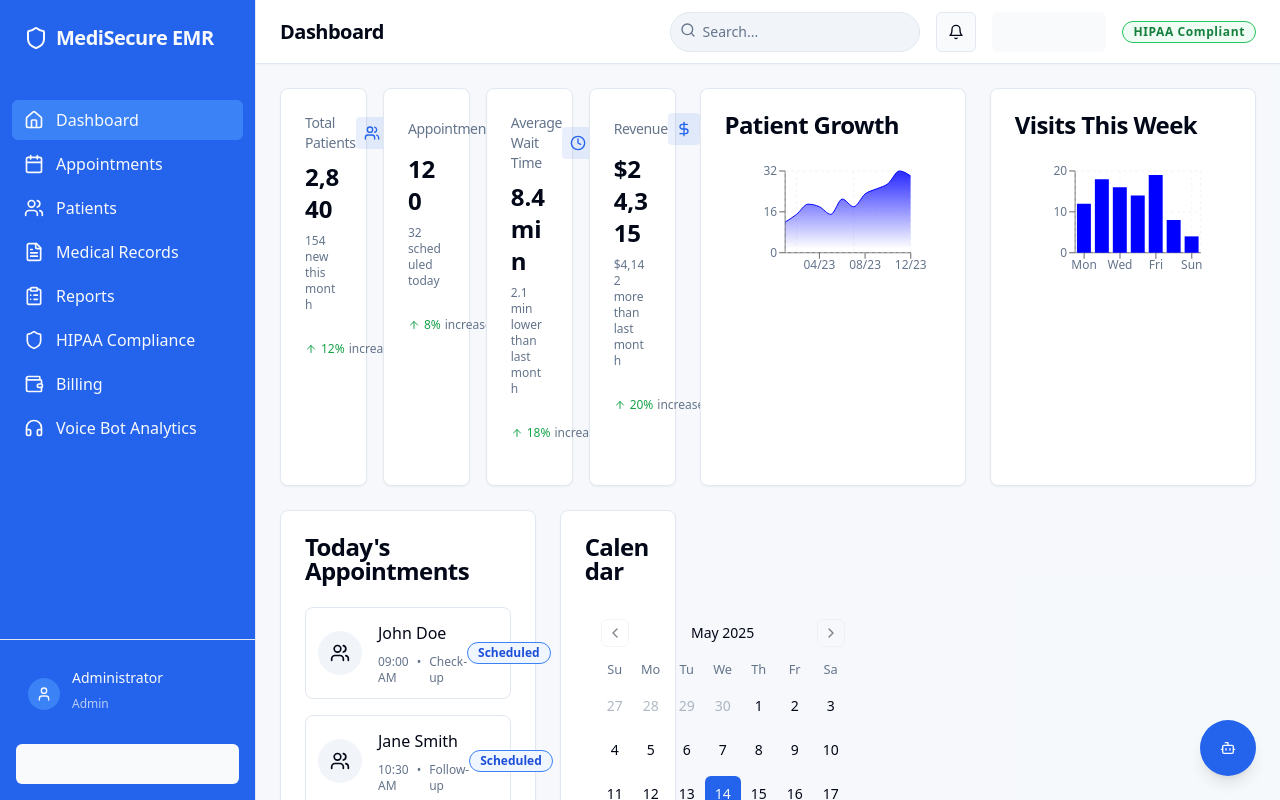
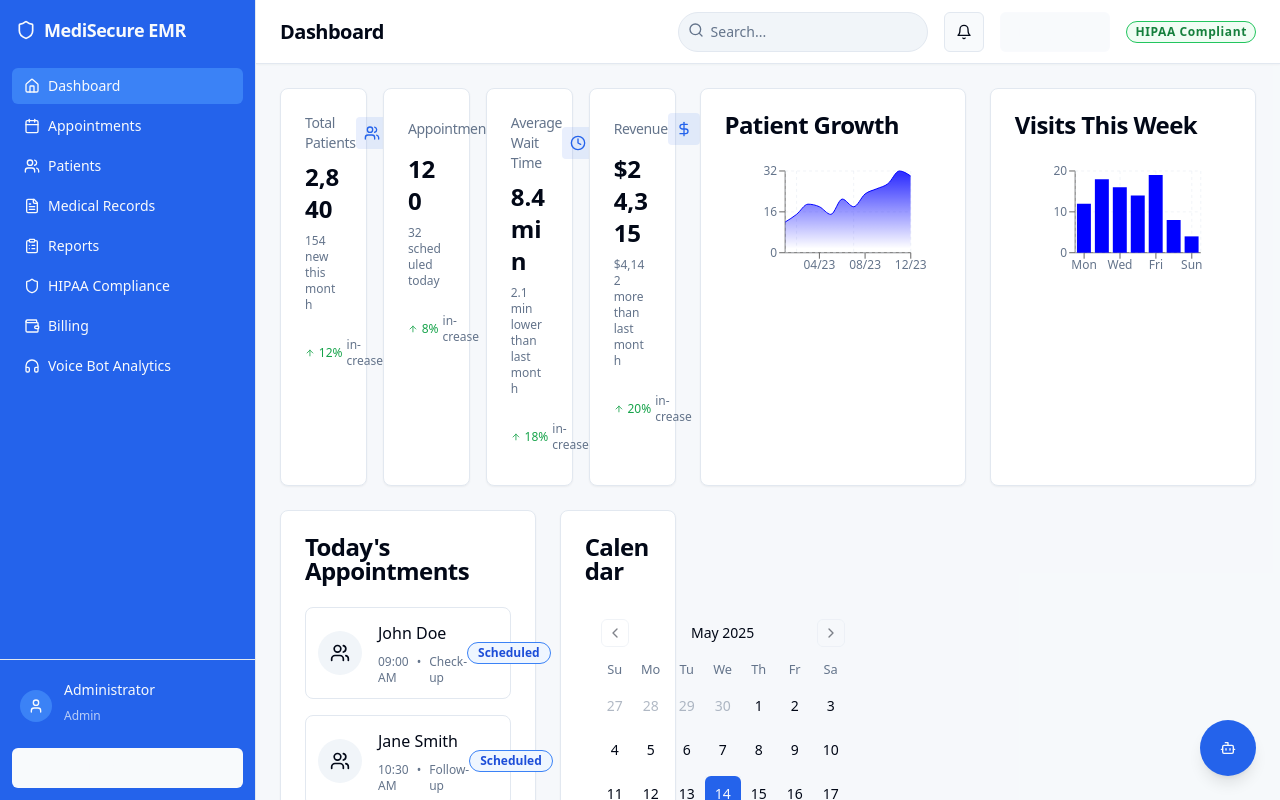
Before and after one commit to haroon-23/medhelp, a React (Vite) app: page /dashboard in a window 1280 px wide. Built offline with nearby package versions, Linux system fonts and the light colour scheme; sample sign-in values are in the browser's storage.

Commit message:
Fix text alignment and layout issues
Addresses text display problems throughout the app, ensuring text fits within its designated layout and borders. Includes font design adjustments.

```diff
--- a/src/components/Layout/AppLayout.tsx
+++ b/src/components/Layout/AppLayout.tsx
@@ -42,38 +42,38 @@ const AppLayout = ({ children, title }: AppLayoutProps) => {
       <div className="flex-1 flex flex-col overflow-hidden">
         <header className="h-16 border-b flex items-center justify-between px-6 bg-white shadow-sm animate-fade-in">
           <div className="flex items-center gap-4">
-            <h1 className="text-xl font-semibold truncate">{title || 'MediSecure EMR'}</h1>
+            <h1 className="text-xl font-semibold truncate max-w-[200px]">{title || 'MediSecure EMR'}</h1>
           </div>
 
-          <div className="flex items-center gap-4">
-            <div className="relative">
+          <div className="flex items-center gap-2 md:gap-4">
+            <div className="relative hidden sm:block">
               <Search className="absolute left-2.5 top-2.5 h-4 w-4 text-muted-foreground" />
               <Input
                 type="search"
                 placeholder="Search..."
-                className="pl-8 w-[200px] md:w-[250px] rounded-full bg-secondary"
+                className="pl-8 w-[150px] md:w-[250px] rounded-full bg-secondary"
               />
             </div>
 
-            <Button variant="outline" size="icon" className="transition-all duration-300 hover:bg-secondary">
+            <Button variant="outline" size="icon" className="transition-all duration-300 hover:bg-secondary hidden sm:flex">
               <Bell className="h-4 w-4" />
               <span className="sr-only">Notifications</span>
             </Button>
 
             <Button
               variant="outline"
-              className="flex items-center gap-2 border-sidebar-foreground/20 text-sidebar-foreground"
+              className="flex items-center gap-1 border-sidebar-foreground/20 text-sidebar-foreground"
               onClick={handleSignOut}
             >
               <LogOut className="h-4 w-4" />
-              <span>Sign Out</span>
+              <span className="text-xs sm:text-sm">Sign Out</span>
             </Button>
 
-            <span className="hipaa-badge">HIPAA Compliant</span>
+            <span className="hipaa-badge text-xs whitespace-nowrap">HIPAA Compliant</span>
           </div>
         </header>
 
-        <main className="flex-1 overflow-auto p-6 bg-muted/30">
+        <main className="flex-1 overflow-auto p-4 md:p-6 bg-muted/30">
           <div className="animate-fade-in">
             {children}
           </div>
--- a/src/components/Layout/RoleBasedSidebar.tsx
+++ b/src/components/Layout/RoleBasedSidebar.tsx
@@ -85,25 +85,25 @@ const RoleBasedSidebar = ({ className }: SidebarProps) => {
 
   return (
     <div className={cn("w-64 h-screen bg-sidebar flex-shrink-0 border-r border-sidebar-border flex flex-col", className)}>
-      <div className="p-6">
-        <h2 className="text-xl font-bold text-sidebar-foreground flex items-center">
-          <Shield className="mr-2 h-6 w-6" />
-          MediSecure EMR
+      <div className="p-4">
+        <h2 className="text-lg font-bold text-sidebar-foreground flex items-center">
+          <Shield className="mr-2 h-5 w-5" />
+          <span className="truncate">MediSecure EMR</span>
         </h2>
       </div>
 
-      <nav className="px-3 mt-6 flex-1 overflow-y-auto">
+      <nav className="px-3 mt-2 flex-1 overflow-y-auto">
         <ul className="space-y-1">
           {menuItems.map((item) => (
             <li key={item.path}>
               <NavLink
                 to={item.path}
                 className={({ isActive }) => cn(
-                  "flex items-center gap-3 rounded-md px-3 py-2 text-sidebar-foreground hover:bg-sidebar-accent transition-colors",
+                  "flex items-center gap-2 rounded-md px-3 py-2 text-sidebar-foreground hover:bg-sidebar-accent transition-colors text-sm",
                   isActive && "bg-sidebar-accent font-medium"
                 )}
               >
-                <item.icon className="h-5 w-5 flex-shrink-0" />
+                <item.icon className="h-4 w-4 flex-shrink-0" />
                 <span className="truncate">{item.label}</span>
               </NavLink>
             </li>
@@ -111,8 +111,8 @@ const RoleBasedSidebar = ({ className }: SidebarProps) => {
         </ul>
       </nav>
 
-      <div className="p-4 border-t border-sidebar-border">
-        <div className="flex items-center gap-3 p-3 mb-3">
+      <div className="p-3 border-t border-sidebar-border">
+        <div className="flex items-center gap-3 p-2 mb-2">
           <div className="w-8 h-8 rounded-full bg-sidebar-accent flex items-center justify-center flex-shrink-0">
             <User className="h-4 w-4 text-sidebar-foreground" />
           </div>
@@ -123,7 +123,7 @@ const RoleBasedSidebar = ({ className }: SidebarProps) => {
         </div>
         <Button
           variant="outline"
-          className="w-full border-sidebar-foreground/20 text-sidebar-foreground flex items-center gap-2 py-2"
+          className="w-full border-sidebar-foreground/20 text-sidebar-foreground flex items-center justify-center gap-2 py-1 text-sm"
           onClick={handleSignOut}
         >
           <LogOut className="h-4 w-4" />
--- a/src/index.css
+++ b/src/index.css
@@ -93,6 +93,9 @@
   body {
     @apply bg-background text-foreground;
     font-feature-settings: "rlig" 1, "calt" 1;
+    text-rendering: optimizeLegibility;
+    -webkit-font-smoothing: antialiased;
+    -moz-osx-font-smoothing: grayscale;
   }
 
   h1, h2, h3, h4, h5, h6 {
@@ -123,7 +126,7 @@
 
 @layer components {
   .hipaa-badge {
-    @apply inline-flex items-center rounded-full border border-green-500 bg-green-50 px-2.5 py-0.5 text-xs font-semibold text-green-700 transition-all duration-300 hover:bg-green-100;
+    @apply inline-flex items-center rounded-full border border-green-500 bg-green-50 px-2 py-0.5 text-xs font-semibold text-green-700 transition-all duration-300 hover:bg-green-100;
   }
 
   .patient-card {
@@ -131,7 +134,7 @@
   }
 
   .stats-card {
-    @apply flex flex-col p-6 bg-white rounded-lg border border-border shadow-sm transition-all duration-300 hover:shadow-md hover:translate-y-[-2px];
+    @apply flex flex-col p-4 sm:p-6 bg-white rounded-lg border border-border shadow-sm transition-all duration-300 hover:shadow-md hover:translate-y-[-2px];
   }
 
   .form-group {
@@ -149,6 +152,19 @@
 
   .text-truncate-3 {
     @apply line-clamp-3;
+  }
+
+  /* Text containers */
+  .text-container {
+    @apply break-words overflow-hidden;
+  }
+
+  .text-container-sm {
+    @apply break-words overflow-hidden text-sm;
+  }
+
+  .text-container-xs {
+    @apply break-words overflow-hidden text-xs;
   }
 
   /* Link animation */
@@ -211,7 +227,7 @@
 
   /* Sidebar and nav item styling */
   .nav-item {
-    @apply flex items-center gap-3 rounded-md px-3 py-2 hover:bg-sidebar-accent transition-colors;
+    @apply flex items-center gap-2 rounded-md px-3 py-2 text-sm hover:bg-sidebar-accent transition-colors;
   }
 
   .nav-item-active {
@@ -220,7 +236,29 @@
 
   /* Sign-out button styling */
   .sign-out-button {
-    @apply w-full border-sidebar-foreground/20 text-sidebar-foreground flex items-center justify-center gap-2 py-2;
+    @apply w-full border-sidebar-foreground/20 text-sidebar-foreground flex items-center justify-center gap-2 py-2 text-sm;
+  }
+
+  /* Card content spacing */
+  .card-content-compact {
+    @apply p-3 sm:p-4 space-y-2;
+  }
+
+  .card-content-normal {
+    @apply p-4 sm:p-6 space-y-3;
+  }
+
+  /* Icon containers */
+  .icon-container-sm {
+    @apply p-1.5 rounded-md flex items-center justify-center;
+  }
+
+  .icon-container {
+    @apply p-2 rounded-md flex items-center justify-center;
+  }
+
+  .icon-container-lg {
+    @apply p-3 rounded-lg flex items-center justify-center;
   }
 }
 
@@ -274,6 +312,8 @@
   -webkit-font-smoothing: antialiased;
   -moz-osx-font-smoothing: grayscale;
   overflow-wrap: break-word;
+  word-wrap: break-word;
+  hyphens: auto;
 }
 
 /* Fix for long words breaking layouts */
@@ -292,4 +332,32 @@
   .sidebar-responsive {
     @apply w-full max-w-sm;
   }
+
+  /* Smaller text on mobile */
+  .text-responsive {
+    @apply text-sm;
+  }
+
+  .text-responsive-title {
+    @apply text-lg;
+  }
 }
+
+/* Font size utilities */
+.text-xxs {
+  font-size: 0.65rem;
+  line-height: 1rem;
+}
+
+/* Spacing utilities for text containers */
+.text-spacing-tight {
+  letter-spacing: -0.01em;
+}
+
+.text-spacing-normal {
+  letter-spacing: 0;
+}
+
+.text-spacing-wide {
+  letter-spacing: 0.01em;
+}
```
Also changed, not shown: src/components/Auth/RoleSelector.tsx (+36 -29 lines).
